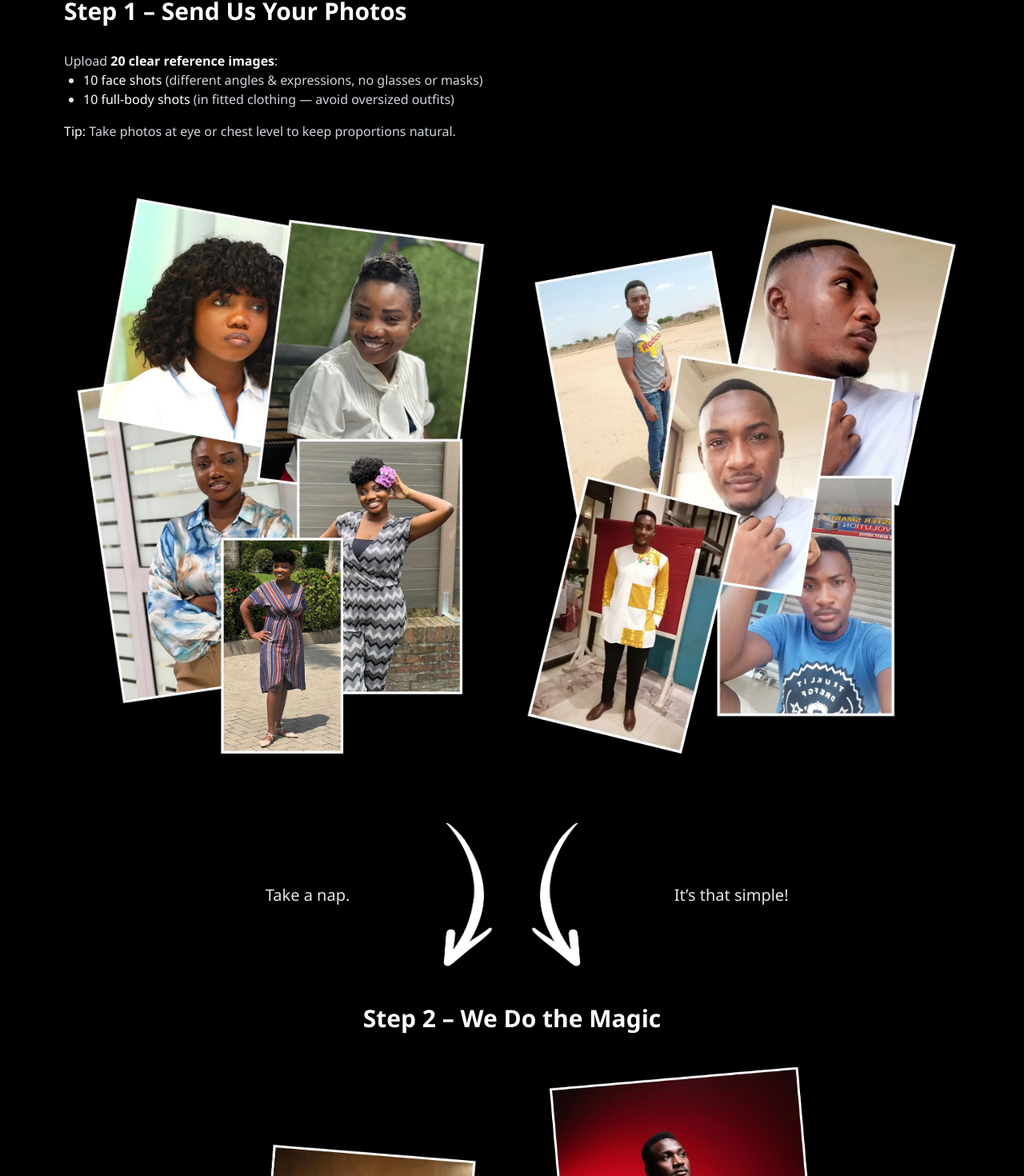
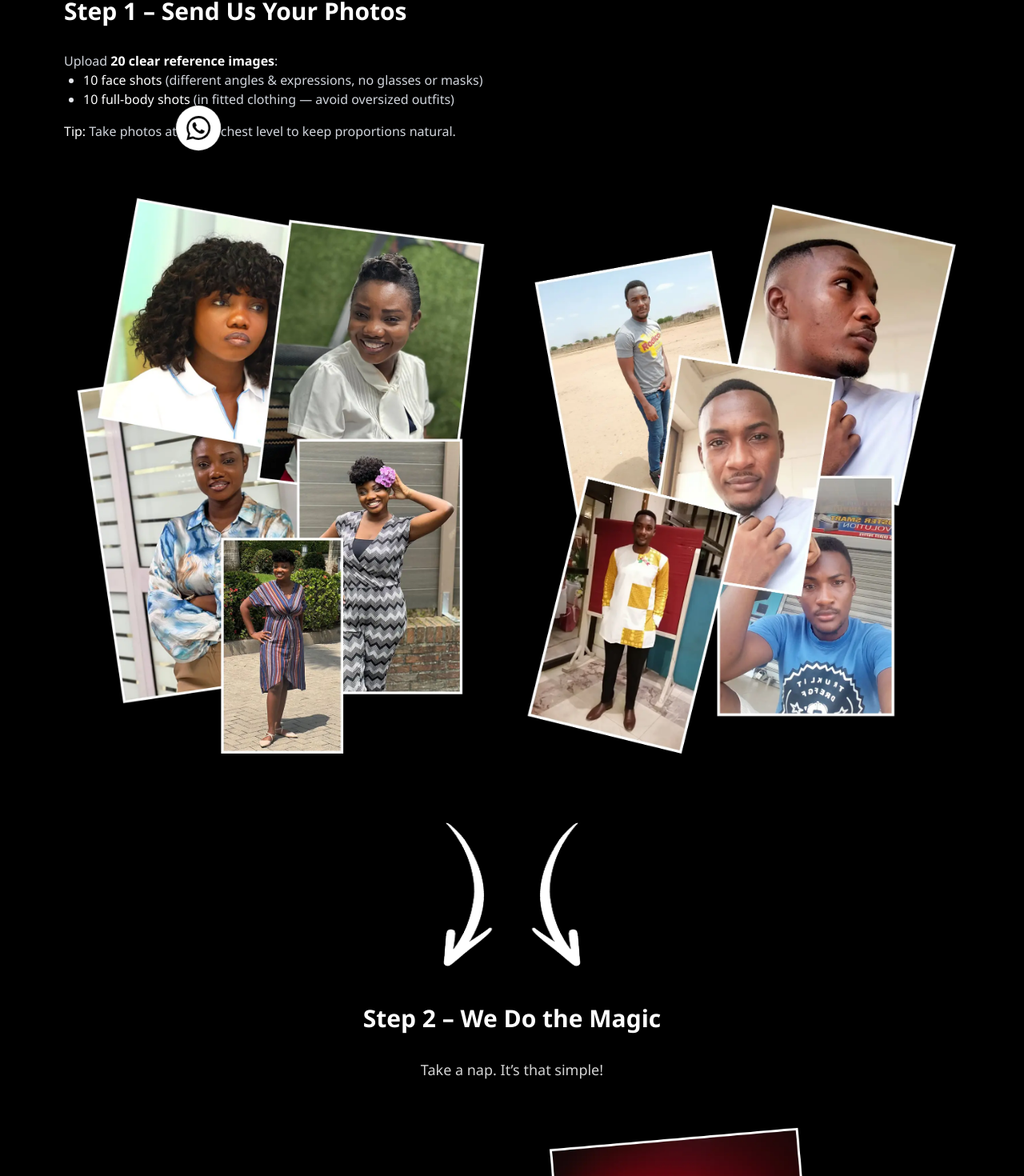
Before and after one commit to elijaharhinful/vivid-studios, a React (Vite) app: page /howitworks in a window 1280 px wide. Shown: the part 240-1710 px from the top of the page at 80% size. Built offline with nearby package versions, Linux system fonts and the light colour scheme; a web font is replaced by a local one.

Commit message:
chore: minor updates to how it works page

```diff
--- a/src/pages/HowItWorks.tsx
+++ b/src/pages/HowItWorks.tsx
@@ -7,6 +7,7 @@ import rightTopImg from "../assets/images/how/3.webp";
 import leftBottomImg from "../assets/images/how/2.webp";
 import rightBottomImg from "../assets/images/how/4.webp";
 import arrowImg from "../assets/images/arrow.png";
+import WhatsAppFloatingButton from "../components/FloatingButton";
 
 export default function HowItWorks() {
   return (
@@ -85,35 +86,23 @@ export default function HowItWorks() {
 
         {/* MIDDLE */}
         <section aria-label="Process bridge" className="py-0">
-          <div className="grid grid-cols-1 md:grid-cols-3 items-center gap-6">
-            {/* Left text */}
-            <div className="flex md:justify-end justify-center">
-              <p className="text-lg md:text-xl text-gray-200">Take a nap.</p>
-            </div>
-
+          <div className="grid grid-cols-1 items-center gap-6">
             {/* Middle arrows (images) */}
             <div className="flex items-center justify-center gap-6">
-              {/* Left arrow pointing right */}
+              {/* Left arrow*/}
               <img
                 src={arrowImg}
                 alt="Arrow pointing right"
                 className="w-24 h-48 select-none"
                 draggable={false}
               />
-              {/* Right arrow pointing left (rotate the same image) */}
+              {/* Right arrow*/}
               <img
                 src={arrowImg}
                 alt="Arrow pointing left"
                 className="w-24 h-48 scale-x-[-1] select-none"
                 draggable={false}
               />
-            </div>
-
-            {/* Right text */}
-            <div className="flex md:justify-start justify-center">
-              <p className="text-lg md:text-xl text-gray-200">
-                It’s that simple!
-              </p>
             </div>
           </div>
         </section>
@@ -127,6 +116,13 @@ export default function HowItWorks() {
             >
               Step 2 – We Do the Magic
             </h2>
+          </div>
+
+          <div className="grid grid-cols-1 text-center">
+              <p className="text-base sm:text-lg text-neutral-300">
+                Take a nap. It’s that simple!
+              </p>
+              <p className="mt-4 text-gray-300"></p>
           </div>
 
           {/* Two images (left & right) */}
@@ -149,7 +145,7 @@ export default function HowItWorks() {
         </section>
 
         {/* Closing Section */}
-        <section aria-labelledby="closing" className="p-8 md:p-10 text-center">
+        {/* <section aria-labelledby="closing" className="p-8 md:p-10 text-center">
           <h3
             id="closing"
             className="text-2xl md:text-3xl font-semibold text-white"
@@ -167,9 +163,13 @@ export default function HowItWorks() {
               Get Started Today
             </a>
           </div>
-        </section>
+        </section> */}
       </main>
 
+      <WhatsAppFloatingButton
+        phone="233264525811"
+        message="Hello! I'd like to book a Vivid Studios session."
+      />
       <Footer />
     </div>
   );
```
